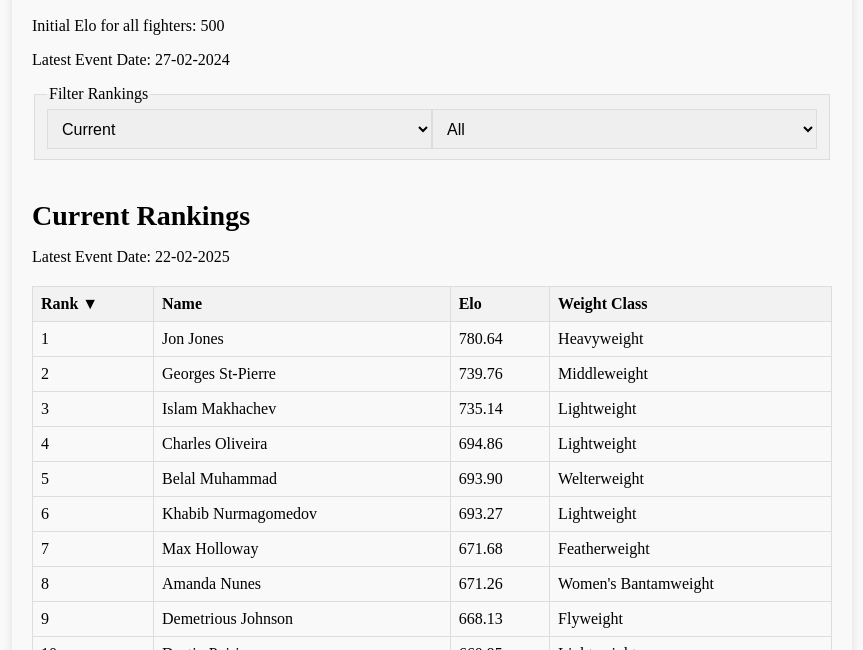
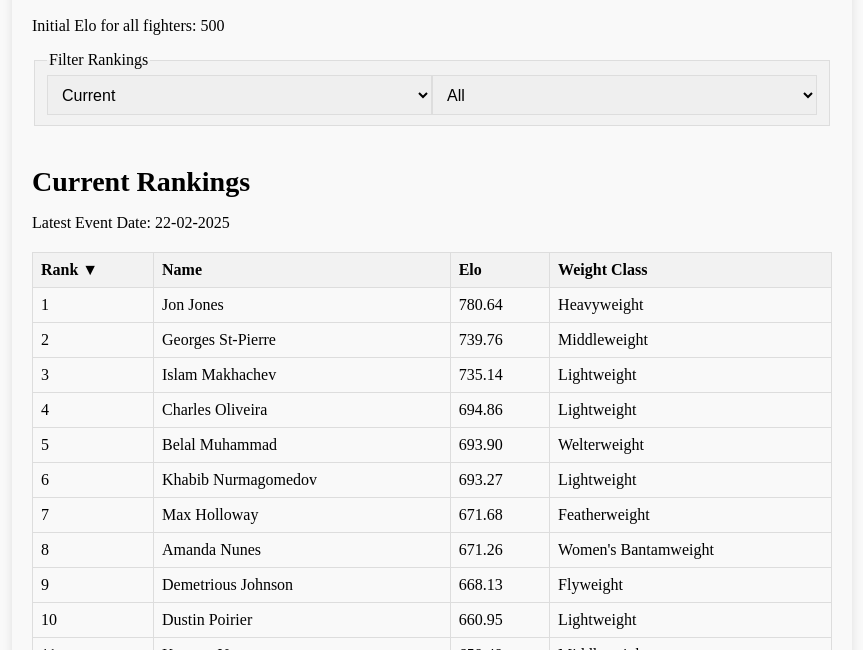
Before and after one commit to intelligent-username/UFC-P4P, a plain HTML site: page index.html in a window 1280 px wide. Shown: the part 150-800 px from the top of the page, without its empty margins (208-1071 px from the left). Drawn offline with nearby package versions, Linux system fonts and the light colour scheme.

```diff
--- a/index.html
+++ b/index.html
@@ -9,7 +9,6 @@
 <body>
   <h1>All-Time Pound-For-Pound Rankings</h1>
   <p>Initial Elo for all fighters: 500</p>
-  <p id="latest-event-date">Latest Event Date: 27-02-2024</p>
 
   <fieldset class="filter-container">
     <legend>Filter Rankings</legend>
```
